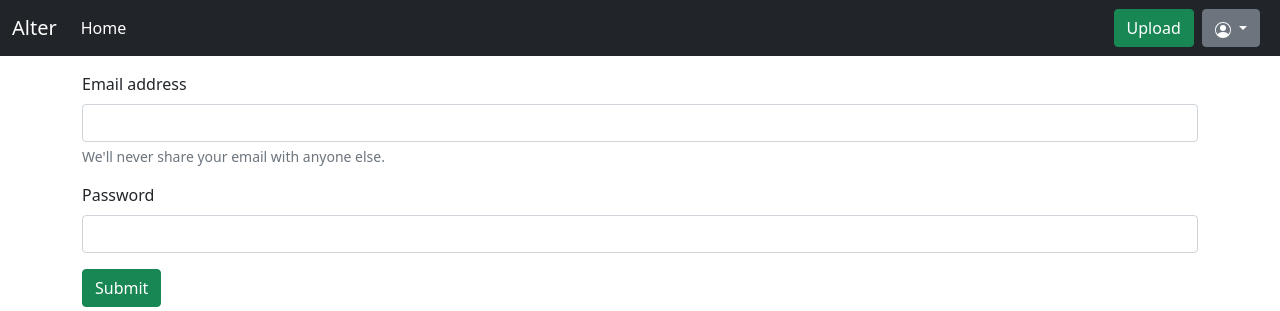
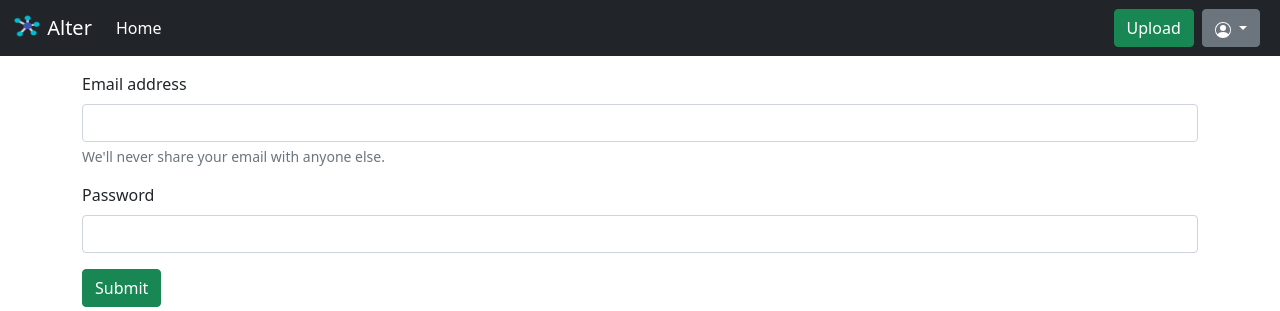
Before and after one commit to RatPlushie/Alter, a Django app: page /login/ in a window 1280 px wide. Shown: the top 311 px of the page. Run offline with Django 3.2, Linux system fonts and the light colour scheme.

Commit message:
alter placeholder icon added

```diff
--- a/alter/alter_app/templates/alter_app/alter_layout.html
+++ b/alter/alter_app/templates/alter_app/alter_layout.html
@@ -6,6 +6,9 @@
         <meta http-equiv="X-UA-Compatible" content="IE=edge">
         <meta name="viewport" content="width=device-width, initial-scale=1.0">
         <title>Alter</title>
+
+        <!-- Page icon -->
+        <link rel="icon" href="{% static '/icons/mind_map_icon_156966.ico' %}">
 
         <!-- CSS only -->
         <link href="https://cdn.jsdelivr.net/npm/bootstrap@5.0.1/dist/css/bootstrap.min.css" rel="stylesheet" integrity="sha384-+0n0xVW2eSR5OomGNYDnhzAbDsOXxcvSN1TPprVMTNDbiYZCxYbOOl7+AMvyTG2x" crossorigin="anonymous">
@@ -22,7 +25,10 @@
         <!-- Navbar -->
         <nav class="navbar navbar-expand-lg navbar-dark bg-dark">
             <div class="container-fluid">
-                <a class="navbar-brand" href="/">Alter</a>
+                <a class="navbar-brand" href="/">
+                    <img src="{% static '/icons/mind_map_icon_156966.ico' %}" alt="" width="30" height="24" class="d-inline-block align-text-top">
+                    Alter
+                  </a>
 
                 <button class="navbar-toggler" type="button" data-bs-toggle="collapse" data-bs-target="#navbarSupportedContent" aria-controls="navbarSupportedContent" aria-expanded="false" aria-label="Toggle navigation">
                     <span class="navbar-toggler-icon"></span>
```
Also changed, not shown: alter/static/icons/mind_map_icon_156966.ico (added).
